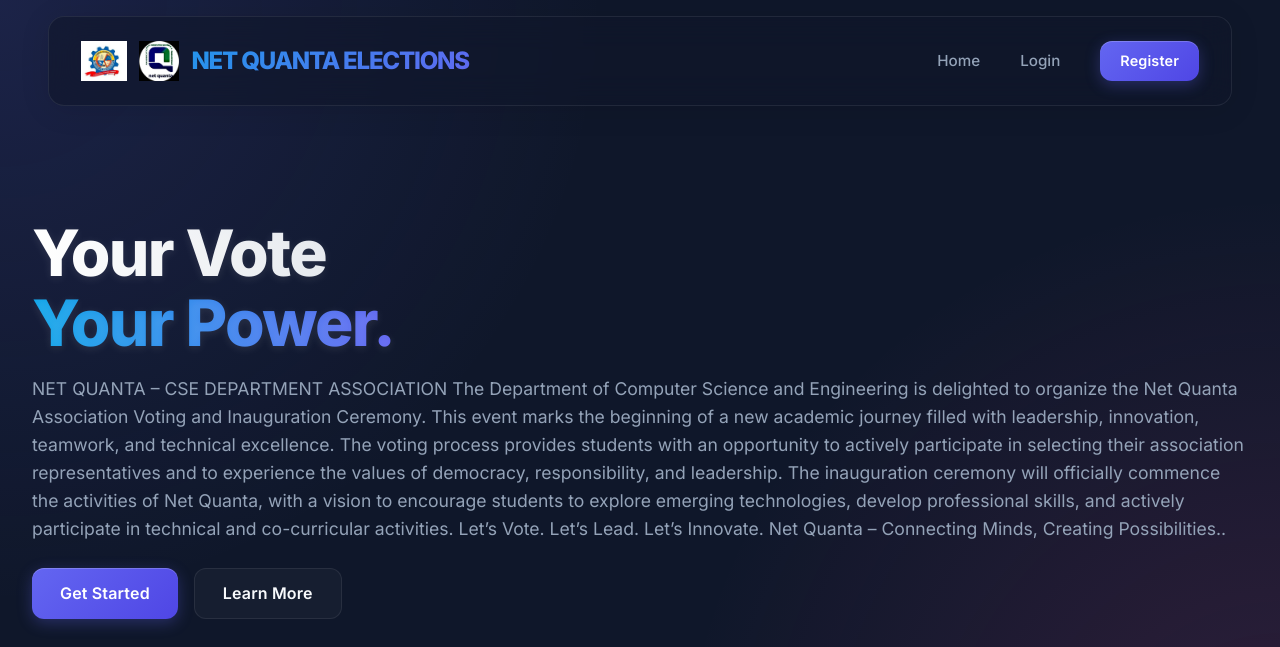
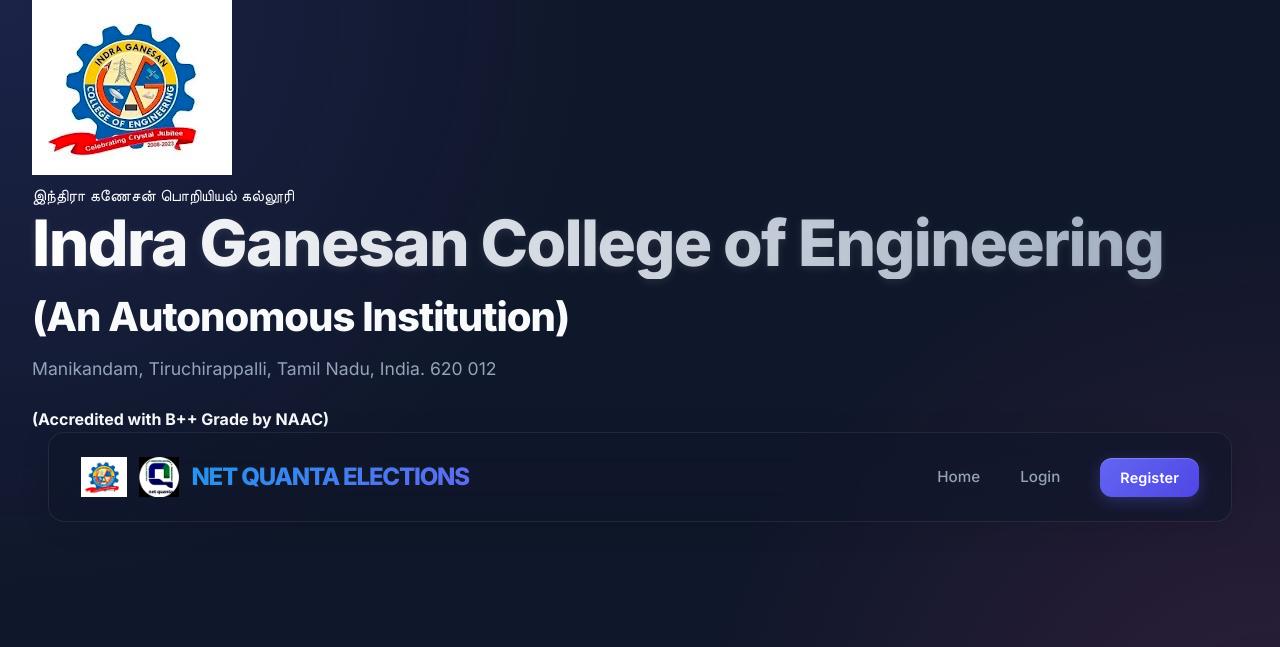
Before and after one commit to sudeepsrinivas86/Voting_system, a Flask app: page / in a window 1280 px wide. Shown: the top 647 px of the page. Run offline with Flask 3, Linux system fonts and the light colour scheme; data that the repository does not hold is empty; parts of the project's set-up code (start-up, migrations or seed data) failed here and were passed over; some libraries are stand-ins or nearby versions.

Commit message:
Update templates

```diff
--- a/templates/index.html
+++ b/templates/index.html
@@ -13,6 +13,51 @@
 
 <body>
     <div class="container">
+        <div class="college-branding">
+
+        <div class="college-brand-inner">
+
+            <!-- COLLEGE LOGO -->
+            <div class="college-logo-container">
+
+                <img
+                    src="{{ url_for('static', filename='images/iglogo.jpeg') }}"
+                    alt="Indra Ganesan College of Engineering Logo"
+                    class="college-main-logo"
+                >
+
+            </div>
+
+
+            <!-- COLLEGE NAME -->
+            <div class="college-information">
+
+                <div class="college-tamil-name">
+                    இந்திரா கணேசன் பொறியியல் கல்லூரி
+                </div>
+
+                <h1>
+                    Indra Ganesan College of Engineering
+                </h1>
+
+                <h2>
+                    (An Autonomous Institution)
+                </h2>
+
+                <p>
+                    Manikandam, Tiruchirappalli, Tamil Nadu, India. 620 012
+                </p>
+
+                <strong class="accreditation">
+                    (Accredited with B++ Grade by NAAC)
+                </strong>
+
+            </div>
+
+        </div>
+
+    </div>
+
         <nav class="navbar">
             <div class="logo" style="display: flex; align-items: center; gap: 0.75rem;">
                 <img src="{{ url_for('static', filename='images/iglogo.jpeg') }}" alt="College Logo" style="height: 40px; width: auto;">
```
